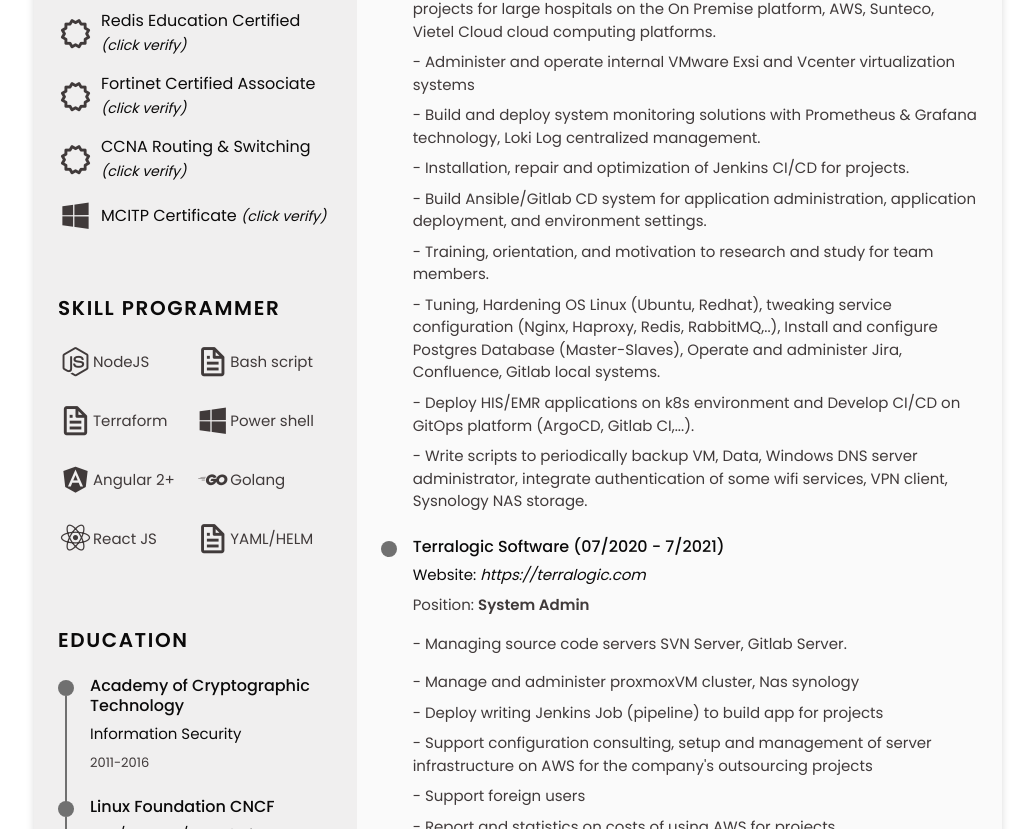
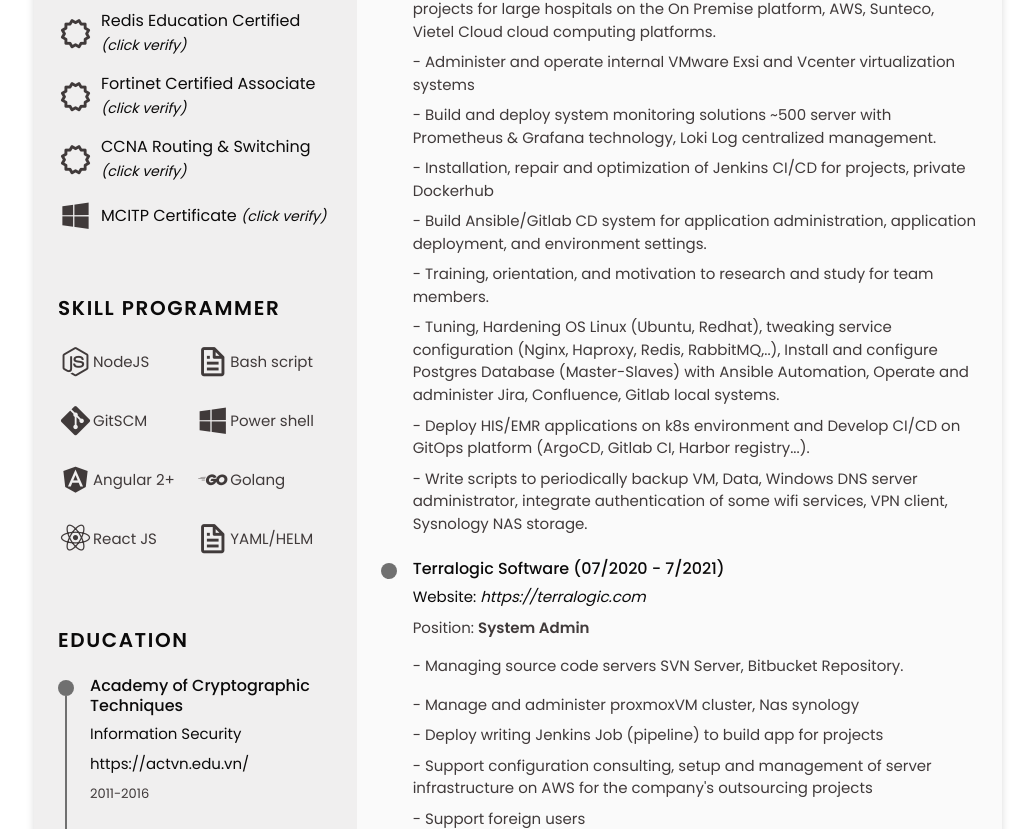
Before and after one commit to darktuan1993/BachDangTuan-CV, a React (Create React App) app: page / in a window 1280 px wide. Shown: the part 971-1800 px from the top of the page, without its empty margins (122-1157 px from the left). Built offline with nearby package versions, Linux system fonts and the light colour scheme.

Commit message:
cập nhật CV

```diff
--- a/src/components/Resume/ResumeLeft/Home/Home.js
+++ b/src/components/Resume/ResumeLeft/Home/Home.js
@@ -73,7 +73,7 @@
             <i className="bx bx-map homeRS__icon"/> {chuyenNgonNgu("Hoang Mai, Ha Noi")}
           </span>
                 <span className="homeRS__infomartion">
-            <i className="bx bx-envelope homeRS__icon"/> {chuyenNgonNgu("bachdangtuan.dev@gmail.com")}
+            <i className="bx bx-envelope homeRS__icon"/> {chuyenNgonNgu("bachdangtuan93@gmail.com")}
           </span>
                 <span className="homeRS__infomartion">
             <i className="bx bx-phone homeRS__icon"/> 0934 01 07 04
--- a/src/components/Resume/ResumeLeft/Skills/dataSkills.js
+++ b/src/components/Resume/ResumeLeft/Skills/dataSkills.js
@@ -8,8 +8,8 @@
     {
         id: 1,
         dotSkill: "",
-        iconSkill: "bx bx-file skill-icon",
-        nameSkill: " Terraform"
+        iconSkill: "bx bxl-git skill-icon",
+        nameSkill: "  GitSCM"
     },
     {
         id: 1,
--- a/src/components/Resume/ResumeLeft/Work/Work.js
+++ b/src/components/Resume/ResumeLeft/Work/Work.js
@@ -9,12 +9,13 @@
             <div key={data.eduTitle}>
                 <div className="educationRS__content">
                     <div className="educationRS__time">
-          <span className="educationRS__rounder" />
-          <span className={data.line} />
+                        <span className="educationRS__rounder"/>
+                        <span className={data.line}/>
                     </div>
                     <div className="educationRS__data bd-gridRS">
                         <h3 className="educationRS__title text-h3">{data.eduTitle}</h3>
                         <span className="educationRS__studies">{data.eduCourse}</span>
+                        <span className="educationRS__studies">{data.link}</span>
                         <span className="educationRS__year">{data.eduTimes}</span>
                     </div>
                 </div>
--- a/src/components/Resume/ResumeLeft/Work/dataWork.js
+++ b/src/components/Resume/ResumeLeft/Work/dataWork.js
@@ -1,12 +1,14 @@
 const dataWorks =[
     {
-        eduTitle:"Academy of Cryptographic Technology",
+        eduTitle:"Academy of Cryptographic Techniques",
+        link:"https://actvn.edu.vn/",
         eduCourse:"Information Security",
         eduTimes: "2011-2016",
         line: "educationRS__line"
     },
     {
-        eduTitle:"Linux Foundation CNCF",
+        eduTitle:"Cloud Native Computing Foundation",
+        link:"https://www.cncf.io/",
         eduCourse:"Dev/Devops/SysAdmin",
         eduTimes: "2017-now",
         line: "educationRS__line"
--- a/src/components/Resume/ResumeRight/Experience/dataExp.js
+++ b/src/components/Resume/ResumeRight/Experience/dataExp.js
@@ -19,12 +19,12 @@
         usedTech: "- Plan new architecture (draw flow activity diagram, architectural connection model of High Availability application)",
         descripttion:  "- Manage and deploy applications for 25 HIS/EMR and Isofhcare, Ivirse projects for large hospitals on the On Premise platform, AWS, Sunteco, Vietel Cloud cloud computing platforms.",
         descripttion1: "- Administer and operate internal VMware Exsi and Vcenter virtualization systems",
-        descripttion2: "- Build and deploy system monitoring solutions with Prometheus & Grafana technology, Loki Log centralized management.",
-        descripttion3: "- Installation, repair and optimization of Jenkins CI/CD for projects.",
+        descripttion2: "- Build and deploy system monitoring solutions ~500 server with Prometheus & Grafana technology, Loki Log centralized management.",
+        descripttion3: "- Installation, repair and optimization of Jenkins CI/CD for projects, private Dockerhub",
         descripttion4: "- Build Ansible/Gitlab CD system for application administration, application deployment, and environment settings.",
         descripttion5: "- Training, orientation, and motivation to research and study for team members.",
-        descripttion6: "- Tuning, Hardening OS Linux (Ubuntu, Redhat), tweaking service configuration (Nginx, Haproxy, Redis, RabbitMQ,..), Install and configure Postgres Database (Master-Slaves), Operate and administer Jira, Confluence, Gitlab local systems.",
-        descripttion7: "- Deploy HIS/EMR applications on k8s environment and Develop CI/CD on GitOps platform (ArgoCD, Gitlab CI,...).",
+        descripttion6: "- Tuning, Hardening OS Linux (Ubuntu, Redhat), tweaking service configuration (Nginx, Haproxy, Redis, RabbitMQ,..), Install and configure Postgres Database  (Master-Slaves) with Ansible Automation, Operate and administer Jira, Confluence, Gitlab local systems.",
+        descripttion7: "- Deploy HIS/EMR applications on k8s environment and Develop CI/CD on GitOps platform (ArgoCD, Gitlab CI, Harbor registry...).",
         descripttion8: "- Write scripts to periodically backup VM, Data, Windows DNS server administrator, integrate authentication of some wifi services, VPN client, Sysnology NAS storage.",
         line: "",
         position: "Senior System Admin / Devops Engineer",
@@ -34,7 +34,7 @@
         times: "07/2020 -  7/2021",
         link: "https://terralogic.com",
         usedTech: "",
-        descripttion:  "- Managing source code servers SVN Server, Gitlab Server.",
+        descripttion:  "- Managing source code servers SVN Server, Bitbucket Repository.",
         descripttion2: "- Manage and administer proxmoxVM  cluster, Nas synology",
         descripttion3: "- Deploy writing Jenkins Job (pipeline) to build app for projects",
         descripttion4: "- Support configuration consulting, setup and management of server infrastructure on AWS for the company's outsourcing projects",
```
Lines whose indentation alone changed are shown as unchanged.
